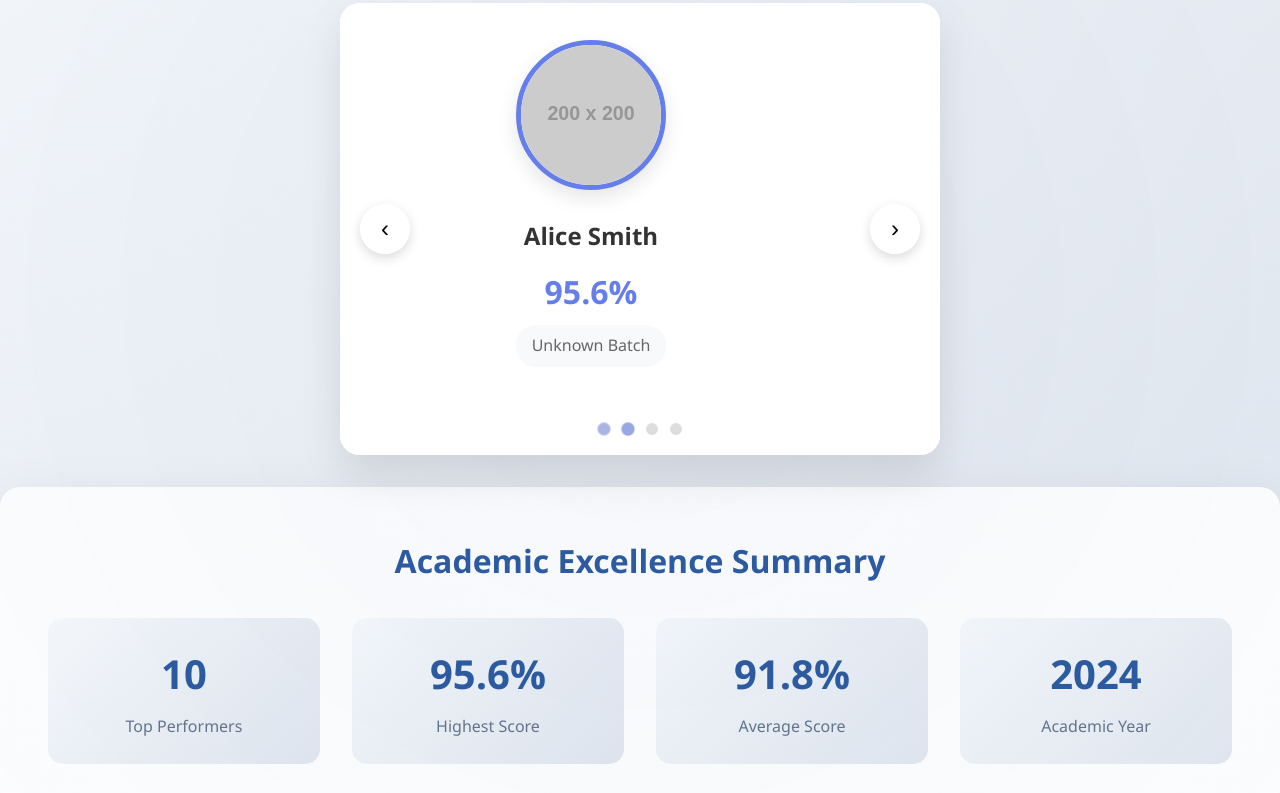
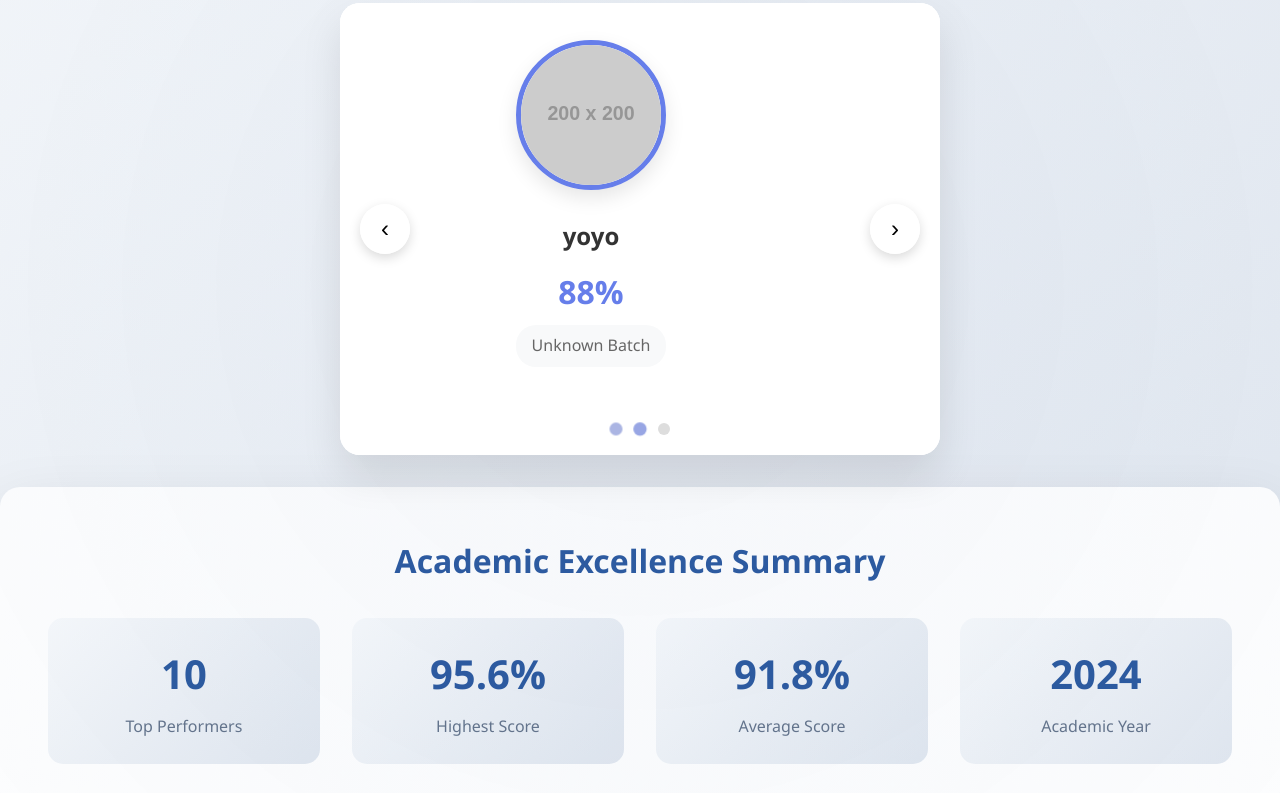
Before and after one commit to yashverma2628/school-project, a plain HTML site: page index.html in a window 1280 px wide. Shown: the part 2634-3427 px from the top of the page. Drawn offline with Linux system fonts and the light colour scheme; placeholder pictures from the web are drawn by us.

Commit message:
Update index.html

```diff
--- a/index.html
+++ b/index.html
@@ -529,7 +529,7 @@
     async loadStudentData() {
         try {
             console.log('Loading student data from students-data.json...');
-            const response = await fetch('students_data.json');
+            const response = await fetch('students-data.json');
 
             if (!response.ok) {
                 throw new Error(`HTTP error! status: ${response.status}`);
```
